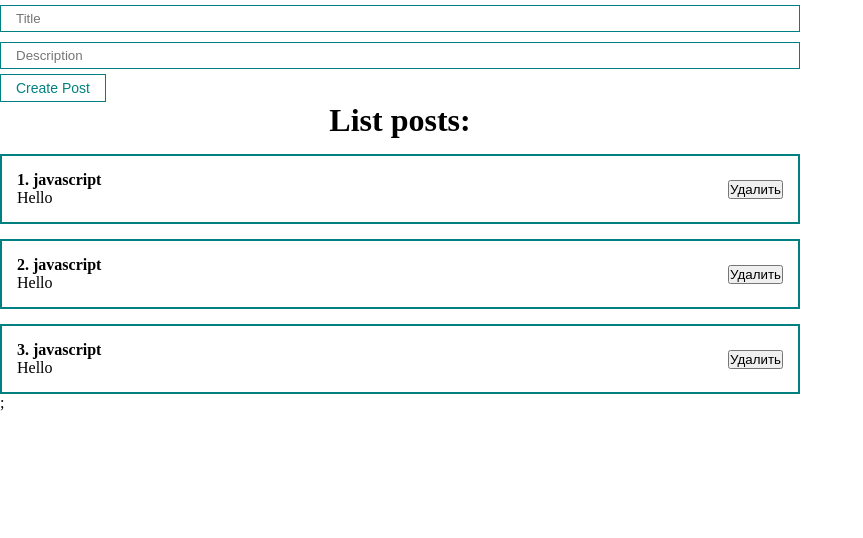
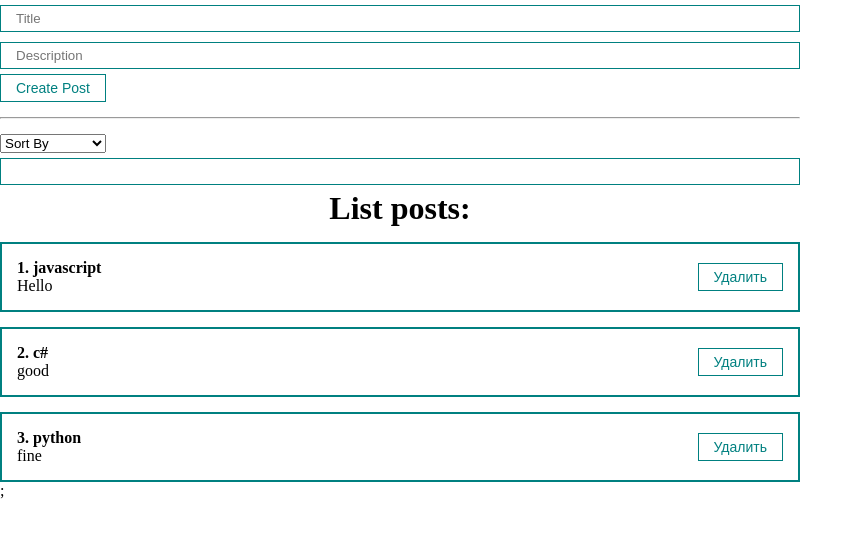
Before and after one commit to foreverflyyy/Frontend, a React (Create React App) app in the folder react/react-start/: page / in a window 1280 px wide. Shown: the top 538 px of the page, without its empty margins (0-863 px from the left). Built offline with nearby package versions, Linux system fonts and the light colour scheme.

Commit message:
dev: added in project filter, search, delete and add

```diff
--- a/react/react-start/src/App.js
+++ b/react/react-start/src/App.js
@@ -1,46 +1,47 @@
-import React, { useState } from 'react';
+import React, { useMemo, useState } from 'react';
 import './styles/App.css';
 import PostList from './components/PostList';
-import MyButton from './components/UI/button/MyButton';
-import MyInput from './components/UI/input/MyInput';
+import PostForm from './components/PostForm';
+import PostFilter from './components/PostFilter';
 
 export default function App() {
 
   const [posts, setPosts] = useState([
-      { id: 1, title: 'javascript', description: 'Hello'},
-      { id: 2, title: 'javascript', description: 'Hello'},
-      { id: 3, title: 'javascript', description: 'Hello'},
+    { id: 1, title: 'javascript', description: 'Hello' },
+    { id: 2, title: 'c#', description: 'good' },
+    { id: 3, title: 'python', description: 'fine' },
   ]);
 
-  const [title, setTitle] = useState('');
-  const [description, setDescription] = useState('');
+  const [filter, setFilter] = useState({
+    query: '',
+    sort: '',
+  });
 
-  const addNewPost = (e) => {
-    e.preventDefault();
-    console.log(title);
-    //setPosts([...posts, newPost]);
+  const sortedPosts = useMemo(() => {
+    if (filter.sort)
+      return [...posts].sort((a, b) => a[filter.sort].localeCompare(b[filter.sort]));
+
+    return posts;
+  }, [filter.sort, posts]);
+
+  const sortedAndSearchedPosts = useMemo(() => {
+    return sortedPosts.filter(post => post.title.toLowerCase().includes(filter.query.toLowerCase()));
+  }, [filter.query, sortedPosts]);
+
+  const createPost = (newPost) => {
+    setPosts([...posts, newPost]);
+  }
+
+  const removePost = (removedPost) => {
+    setPosts(posts.filter(post => post.id !== removedPost.id));
   }
 
   return (
     <div className="App">
-      <form>
-
-        <MyInput
-          type='text'
-          placeholder='Title'
-          value={title}
-          onChange={(e) => setTitle(e.target.value)
-        }/>
-        <MyInput
-          type='text'
-          placeholder='Description'
-          value={description}
-          onChange={(e) => setDescription(e.target.value)
-        }/>
-
-        <MyButton onClick={addNewPost}>Create Post</MyButton>
-      </form>
-      <PostList posts={posts} title='List posts:'/>
+      <PostForm create={createPost} />
+      <hr style={{ margin: '15px 0' }}></hr>
+      <PostFilter filter={filter} setFilter={setFilter}/>
+      <PostList remove={removePost} posts={sortedAndSearchedPosts} title='List posts:' />
     </div>
   );
 }
--- /dev/null
+++ b/react/react-start/src/components/PostFilter.jsx
@@ -0,0 +1,27 @@
+import React from "react";
+import MyInput from "./UI/input/MyInput";
+import MySelect from "./UI/select/MySelect";
+
+export default function PostFilter({ filter, setFilter }) {
+
+  const options = [
+    { value: "title", name: "By title" },
+    { value: "description", name: "By description" },
+  ];
+
+  return (
+    <div>
+      <MySelect
+        options={options}
+        defaultValue={"Sort By"}
+        value={filter.sort}
+        onChange={selectedSort => setFilter({...filter, sort: selectedSort})}
+      />
+      <MyInput
+        placeholer="search"
+        value={filter.query}
+        onChange={(e) => setFilter({...filter, query: e.target.value})}
+      />
+    </div>
+  );
+}
--- /dev/null
+++ b/react/react-start/src/components/PostForm.jsx
@@ -0,0 +1,36 @@
+import React, { useState } from 'react'
+import MyInput from './UI/input/MyInput';
+import MyButton from './UI/button/MyButton';
+
+ const PostForm = ({create}) => {
+
+    const [post, setPost] = useState({title: '', description: ''});
+
+    const addNewPost = (e) => {
+        e.preventDefault();
+        const newPost = { ...post, id: Date.now() };
+        setPost({title: '', description: ''});
+        create(newPost);
+    }
+
+    return (
+        <form>
+            <MyInput
+            type='text'
+            placeholder='Title'
+            value={post.title}
+            onChange={(e) => setPost({...post, title: e.target.value})
+            }/>
+            <MyInput
+            type='text'
+            placeholder='Description'
+            value={post.description}
+            onChange={(e) => setPost({...post, description: e.target.value})
+            }/>
+
+            <MyButton onClick={addNewPost}>Create Post</MyButton>
+        </form>
+    )
+}
+
+export default PostForm;
--- a/react/react-start/src/components/PostItem.jsx
+++ b/react/react-start/src/components/PostItem.jsx
@@ -1,17 +1,20 @@
 import React from 'react'
 import '../styles/App.css';
+import MyButton from './UI/button/MyButton';
 
-export default function Post({post}) {
+export default function Post({remove, number, post}) {
 
     return (
         <div className = "post">
             <div className='post_content'>
-                <strong>{post.id}. {post.title}</strong>
+                <strong>{number}. {post.title}</strong>
                 <div>
                     {post.description}
                 </div>
             </div>
-            <button>Удалить</button>
+            <MyButton onClick={() => remove(post)}>
+                Удалить
+            </MyButton>
         </div>
     )
 }
--- a/react/react-start/src/components/PostList.jsx
+++ b/react/react-start/src/components/PostList.jsx
@@ -1,14 +1,23 @@
 import React from 'react'
 import PostItem from './PostItem';
 
-export default function PostList({posts, title}) {
+export default function PostList({remove, posts, title}) {
+
+    if(!posts.length){
+        return (
+            <h1 style={{ textAlign: 'center' }}>
+                Posts didnt find
+            </h1>
+        )
+    }
+
   return (
     <div>
         <h1 style={{textAlign: 'center'}}>
             {title}
         </h1>
-        {posts.map(post =>
-            <PostItem key={post.Id} post={post}/>
+        {posts.map((post, index) =>
+            <PostItem key={post.Id} remove={remove} number={index + 1} post={post}/>
         )};
     </div>
   )
--- a/react/react-start/src/components/UI/input/MyInput.jsx
+++ b/react/react-start/src/components/UI/input/MyInput.jsx
@@ -1,8 +1,10 @@
 import React from 'react'
 import classes from './MyInput.module.css'
 
-export default function MyInput({...props}) {
+const MyInput = (props) => {
   return (
         <input className={classes.myInput} {...props}/>
   );
-}
+};
+
+export default MyInput;
--- /dev/null
+++ b/react/react-start/src/components/UI/select/MySelect.jsx
@@ -0,0 +1,15 @@
+import React from 'react'
+
+export default function MySelect({options, defaultValue, value, onChange}) {
+  return (
+    <select
+        value={value}
+        onChange={event => onChange(event.target.value)}
+    >
+        <option disabled value=''>{defaultValue}</option>
+        {options.map(option =>
+            <option key={option.value} value={option.value}>{option.name}</option>
+        )}
+    </select>
+  )
+}
```
